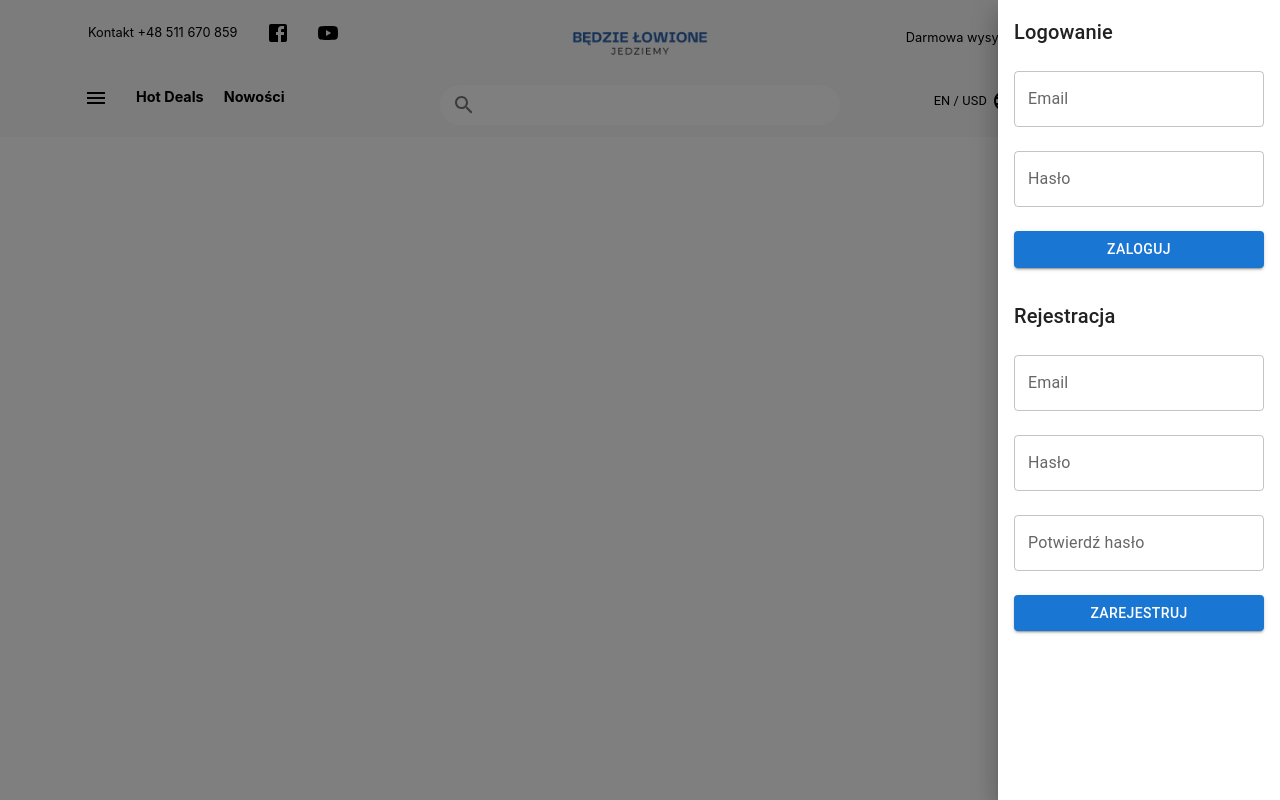
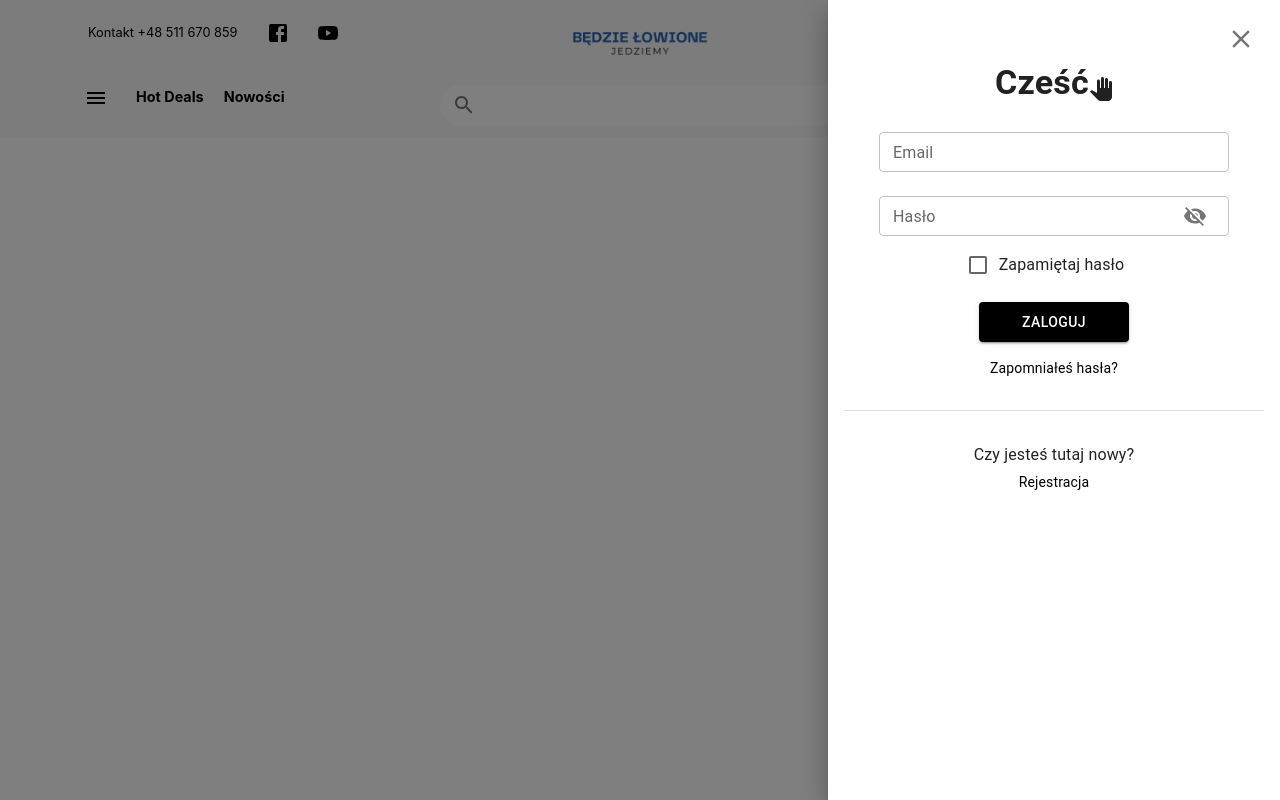
Before and after one commit to RafalGontarski/MyShop-frontend, a React (Create React App) app: page / in a window 1280 px wide. Both pictures are taken after a click on the button 1063 px from the left and 100 px from the top of the page. Built offline with nearby package versions, Linux system fonts and the light colour scheme.

Commit message:
fix_MSH-2/profile_drawer_input_fields_in_progress

```diff
--- a/src/components/navbar/Navbar2.tsx
+++ b/src/components/navbar/Navbar2.tsx
@@ -27,9 +27,11 @@ import { TemporaryDrawer } from './drawer/MenuDrawer';
 import { ProfileDrawer } from './drawer/ProfileDrawer';
 
 const Navbar = () => {
+
     const [anchorEl, setAnchorEl] = useState<null | HTMLElement>(null);
     const [menuDrawerOpen, setMenuDrawerOpen] = useState(false);
     const [profileDrawerOpen, setProfileDrawerOpen] = useState(false);
+
     const handleClick = (event: React.MouseEvent<HTMLButtonElement>) => {
         setAnchorEl(event.currentTarget);
     };
@@ -361,7 +363,7 @@ const Navbar = () => {
                                         onClose={handleClose}
                                     >
                                         <MenuItem onClick={handleClose}>English</MenuItem>
-                                        <MenuItem onClick={handleClose}>Deutsch</MenuItem>
+                                        {/*<MenuItem onClick={handleClose}>Deutsch</MenuItem>*/}
                                         <MenuItem onClick={handleClose}>Polski</MenuItem>
                                     </Menu>
                                     <IconButton
--- a/src/components/navbar/drawer/ProfileDrawer.tsx
+++ b/src/components/navbar/drawer/ProfileDrawer.tsx
@@ -4,6 +4,16 @@ import Drawer from '@mui/material/Drawer';
 import TextField from '@mui/material/TextField';
 import Button from '@mui/material/Button';
 import Typography from '@mui/material/Typography';
+import Checkbox from '@mui/material/Checkbox';
+import FormControlLabel from '@mui/material/FormControlLabel';
+import Divider from '@mui/material/Divider';
+import IconButton from '@mui/material/IconButton';
+import CloseIcon from '@mui/icons-material/Close';
+import { Link } from '@mui/material';
+import InputAdornment from '@mui/material/InputAdornment';
+import Visibility from '@mui/icons-material/Visibility';
+import VisibilityOff from '@mui/icons-material/VisibilityOff';
+import HandIcon from '@mui/icons-material/PanTool';
 
 type DrawerProps = {
     open: boolean;
@@ -11,6 +21,12 @@ type DrawerProps = {
 };
 
 export const ProfileDrawer: React.FC<DrawerProps> = ({ open, onClose }) => {
+    const [showPassword, setShowPassword] = React.useState(false);
+
+    const handleClickShowPassword = () => {
+        setShowPassword(!showPassword);
+    };
+
     return (
         <Drawer
             anchor={'right'}
@@ -18,28 +34,155 @@ export const ProfileDrawer: React.FC<DrawerProps> = ({ open, onClose }) => {
             onClose={onClose}
         >
             <Box
-                sx={{ width: 250, padding: 2 }}
+                sx={{ width: 420, padding: 2 }}
                 role="presentation"
-                onClick={onClose}
-                onKeyDown={onClose}
             >
-                <Typography variant="h6" gutterBottom>
-                    Logowanie
+
+
+                <Box
+                    sx={{
+                        display: 'flex',
+                        justifyContent: 'flex-end',
+                    }}
+                >
+                    <IconButton onClick={onClose} disableRipple
+                                sx={{ '&:hover': { color: '#7100D3' } }}
+                    >
+                        <CloseIcon style={{ fontSize: 30, fontWeight: 'bold' }} />
+                    </IconButton>
+                </Box>
+
+
+                <Box
+                    sx={{
+                        display: 'flex',
+                        justifyContent: 'center',
+                        alignItems: 'center',
+                        flexDirection: 'column',
+                    }}
+                >
+
+
+                    <Box sx={{ display: 'flex', alignItems: 'center' }}>
+                        <Typography variant="h4" gutterBottom style={{ fontWeight: 'bold' }}>
+                            Cześć
+                        </Typography>
+                        <HandIcon />
+                    </Box>
+
+                    <TextField
+                        size={"small"}
+                        label="Email"
+                        variant="outlined"
+                        fullWidth
+                        margin="normal"
+                        sx={{
+                            width: '350px',
+                            '&:hover': { backgroundColor: '#fff' },
+                            '&:focus': { backgroundColor: '#fff' },
+                            '& .MuiOutlinedInput-root': {
+                                '&.Mui-focused fieldset': {
+                                    borderColor: '#000000',
+                                    borderWidth: '1px',
+                                },
+                            },
+                            '& .MuiInputLabel-root': {
+                                '&.Mui-focused': {
+                                    color: '#000000', // Change this to the color you want
+                                    fontSize: '12px',
+                                },
+                            },
+                            '& .MuiInputLabel-outlined.MuiInputLabel-shrink': {
+                                transform: 'translate(18px, -5px) scale(0.7)', // Adjust this value to center the label
+                            },
+                        }}
+                    />
+
+
+                    <TextField
+                        size={"small"}
+                        label="Hasło"
+                        variant="outlined"
+                        fullWidth
+                        margin="normal"
+                        type={showPassword ? 'text' : 'password'}
+                        sx={{
+                            display: 'centre',
+                            width: '350px',
+                            '&:hover': { backgroundColor: '#fff' },
+                            '&:focus': { backgroundColor: '#fff' },
+                            '& .MuiOutlinedInput-root': {
+                                '&.Mui-focused fieldset': {
+                                    borderColor: '#000000',
+                                    borderWidth: '1px',
+                                },
+                            },
+                            '& .MuiInputLabel-root': {
+                                '&.Mui-focused': {
+                                    color: '#000000', // Change this to the color you want
+                                    fontSize: '12px'
+                                },
+                            },
+                            '& .MuiInputLabel-outlined.MuiInputLabel-shrink': {
+                                transform: 'translate(18px, -5px) scale(0.7)', // Adjust this value to center the label
+                            },
+                        }}
+                        InputProps={{
+                            endAdornment: (
+                                <InputAdornment position="end">
+                                    <IconButton
+                                        aria-label="toggle password visibility"
+                                        onClick={handleClickShowPassword}
+                                    >
+                                        {showPassword ? <Visibility /> : <VisibilityOff />}
+                                    </IconButton>
+                                </InputAdornment>
+                            ),
+                        }}
+                    />
+                    <FormControlLabel
+                        control={<Checkbox disableRipple />}
+                        label="Zapamiętaj hasło"
+                    />
+                    <Button
+                        variant="contained"
+                        color="primary"
+                        fullWidth
+                        sx={{
+                            marginTop: '1rem',
+                            backgroundColor: '#000',
+                            height: '40px',
+                            width: '150px',
+                            position: 'relative',
+                            '&:hover': {
+                                backgroundColor: '#7100D3',
+                                '&::after': {
+                                    content: '""',
+                                    position: 'absolute',
+                                    bottom: 0,
+                                    left: 0,
+                                    right: 0,
+                                },
+                            },
+                        }}
+                    >
+                        Zaloguj
+                    </Button>
+                </Box>
+                <Link href="#" variant="body2" style={{ display: 'block', textAlign: 'center', marginTop: '1rem', color: '#000', textDecoration: 'none' }}
+                      underline="hover"
+                >
+                    Zapomniałeś hasła?
+                </Link>
+                <Divider style={{ margin: '2rem 0' }} />
+                <Typography variant="body1" gutterBottom style={{ textAlign: 'center' }}>
+                    Czy jesteś tutaj nowy?
                 </Typography>
-                <TextField label="Email" variant="outlined" fullWidth margin="normal" />
-                <TextField label="Hasło" variant="outlined" fullWidth margin="normal" type="password" />
-                <Button variant="contained" color="primary" fullWidth style={{ marginTop: '1rem' }}>
-                    Zaloguj
-                </Button>
-                <Typography variant="h6" gutterBottom style={{ marginTop: '2rem' }}>
+                <Link href="#" variant="body2" style={{ display: 'block', textAlign: 'center', color: '#000', textDecoration: 'none' }}
+                      underline="hover"
+                >
                     Rejestracja
-                </Typography>
-                <TextField label="Email" variant="outlined" fullWidth margin="normal" />
-                <TextField label="Hasło" variant="outlined" fullWidth margin="normal" type="password" />
-                <TextField label="Potwierdź hasło" variant="outlined" fullWidth margin="normal" type="password" />
-                <Button variant="contained" color="primary" fullWidth style={{ marginTop: '1rem' }}>
-                    Zarejestruj
-                </Button>
+                </Link>
             </Box>
         </Drawer>
     );
```
